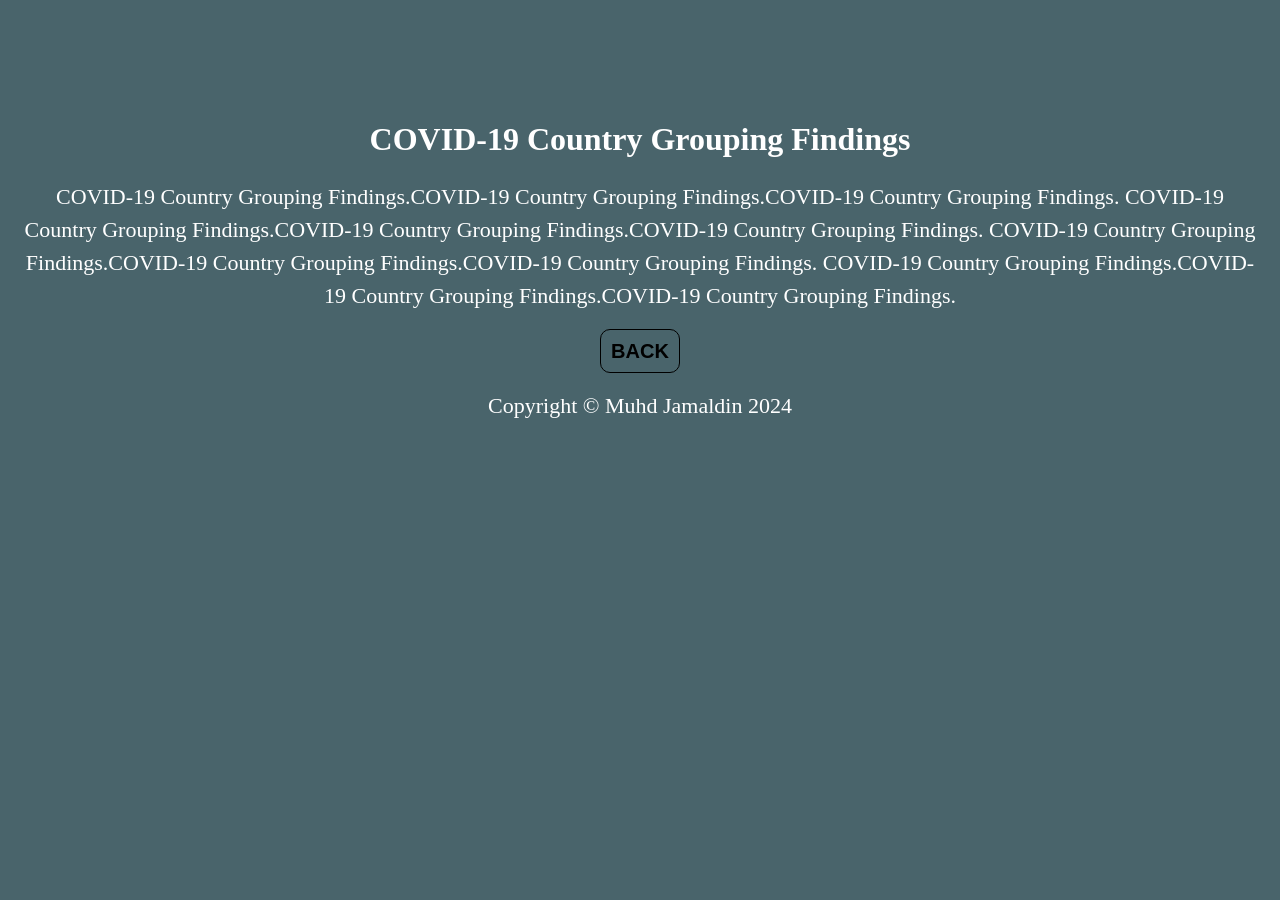
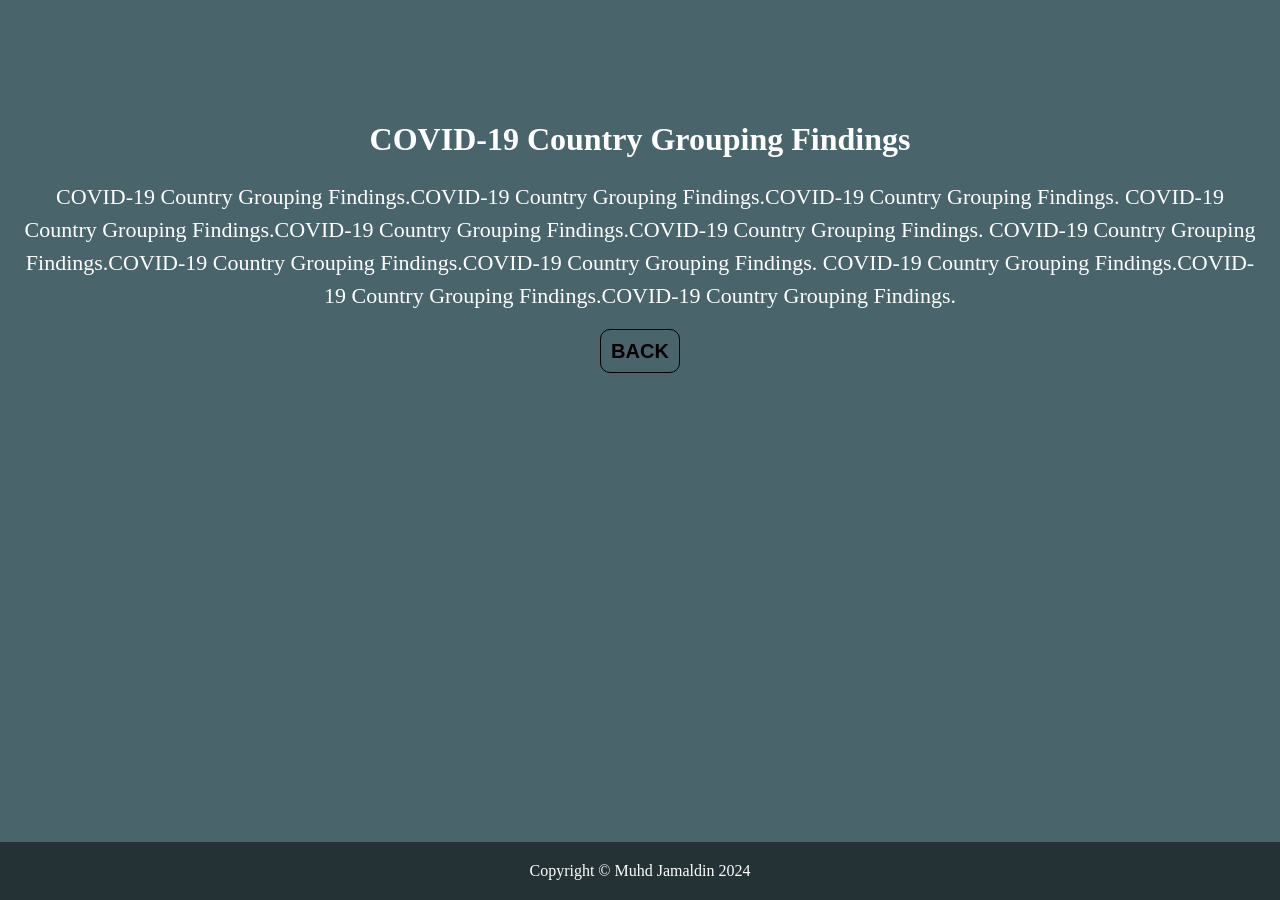
Before and after one commit to Md-Khid/Md-Khid, a Jekyll site: the page findings/1.html, which Jekyll copies as it is, in a window 1280 px wide. Built offline with Jekyll 4.4.1, drawn with Linux system fonts in a browser that asks for light colours.

Commit message:
Update 1.html

```diff
--- a/findings/1.html
+++ b/findings/1.html
@@ -14,6 +14,8 @@
             padding: 0;
             margin: 0;
             font-weight: lighter; /* Make font thinner for all text */
+            min-height: 100vh; /* Ensure content takes up at least the full viewport height */
+            position: relative; /* Set position to relative for footer positioning */
         }
         .intro {
             padding-top: 100px;
@@ -36,6 +38,17 @@
         }
         .back-link:hover {
             background-color: #219BB3;
+        }
+        footer {
+            text-align: center;
+            position: absolute; /* Set position to absolute for fixed positioning */
+            bottom: 0; /* Align footer to bottom of viewport */
+            width: 100%; /* Ensure footer spans the full width */
+            padding: 20px 0; /* Add padding to footer */
+            background-color: rgba(0, 0, 0, 0.5); /* Semi-transparent background color for readability */
+        }
+        footer p {
+            margin: 0; /* Remove default margin from paragraph inside footer */
         }
     </style>
 </head>
@@ -71,10 +84,8 @@
 </div>
 
 <!-- Footer -->
-<footer style="text-align: center;">
-    <div class="container">
-        <p id="footerYear">Copyright &copy; Muhd Jamaldin</p>
-    </div>
+<footer>
+    <p id="footerYear">Copyright &copy; Muhd Jamaldin</p>
 </footer>
 
 <script>
```
